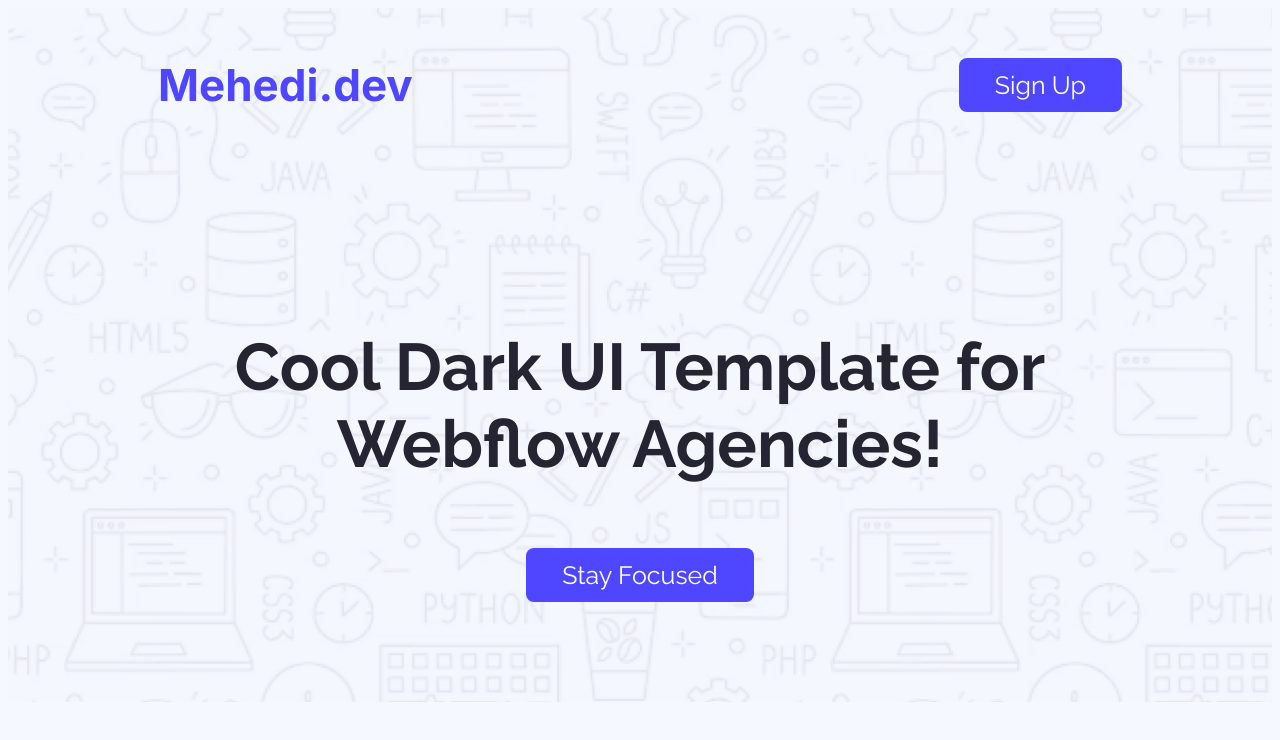
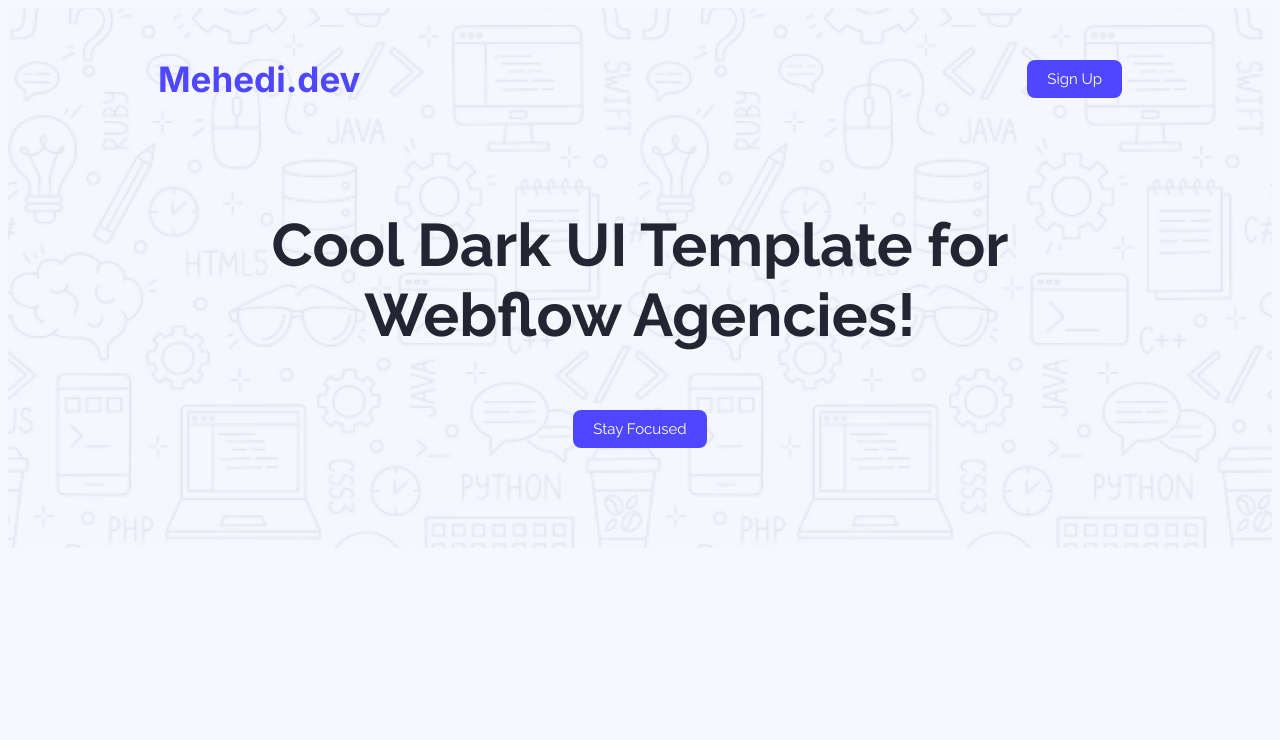
Before and after one commit to mehedialhasan-21/B12-ASSIGNMENT-001, a plain HTML site: page index.html in a window 1280 px wide. Drawn offline with Linux system fonts and the light colour scheme.

Commit message:
fix some padding and font size

```diff
--- a/CSS/styles.css
+++ b/CSS/styles.css
@@ -16,7 +16,7 @@ body{
     padding: 50px 150px;
 }
 .nav-logo{
-    font-size: 44px;
+    font-size: 35px;
     font-weight: 700;
     color: #4E47FF;
 }
@@ -26,24 +26,25 @@ body{
     border: none;
     border-radius: 8px;
     font-family: "Raleway", sans-serif;
-    font-size: 25px;
-    padding: 12px 36px;
+    font-size: 15px;
+    padding: 10px 20px;
 }
 .primary-btn:hover{
     background-color: white;
     border: 3px solid #4E47FF;
     color: black;
-    font-size: 25px;
-    padding: 12px 36px;
+    font-size: 15px;
+    font-weight: bold;
+    padding: 10px 20px;
     border-radius: 8px;
     font-family: "Raleway", sans-serif;
 }
 .hero-content{
     text-align: center;
-    padding: 100px 20px;
+    padding: 0px 0px 100px 0px;
 }
 .hero-title{
-    font-size: 66px;
+    font-size: 60px;
     font-family: "Raleway", sans-serif;
     color: #252432;
 }
```
